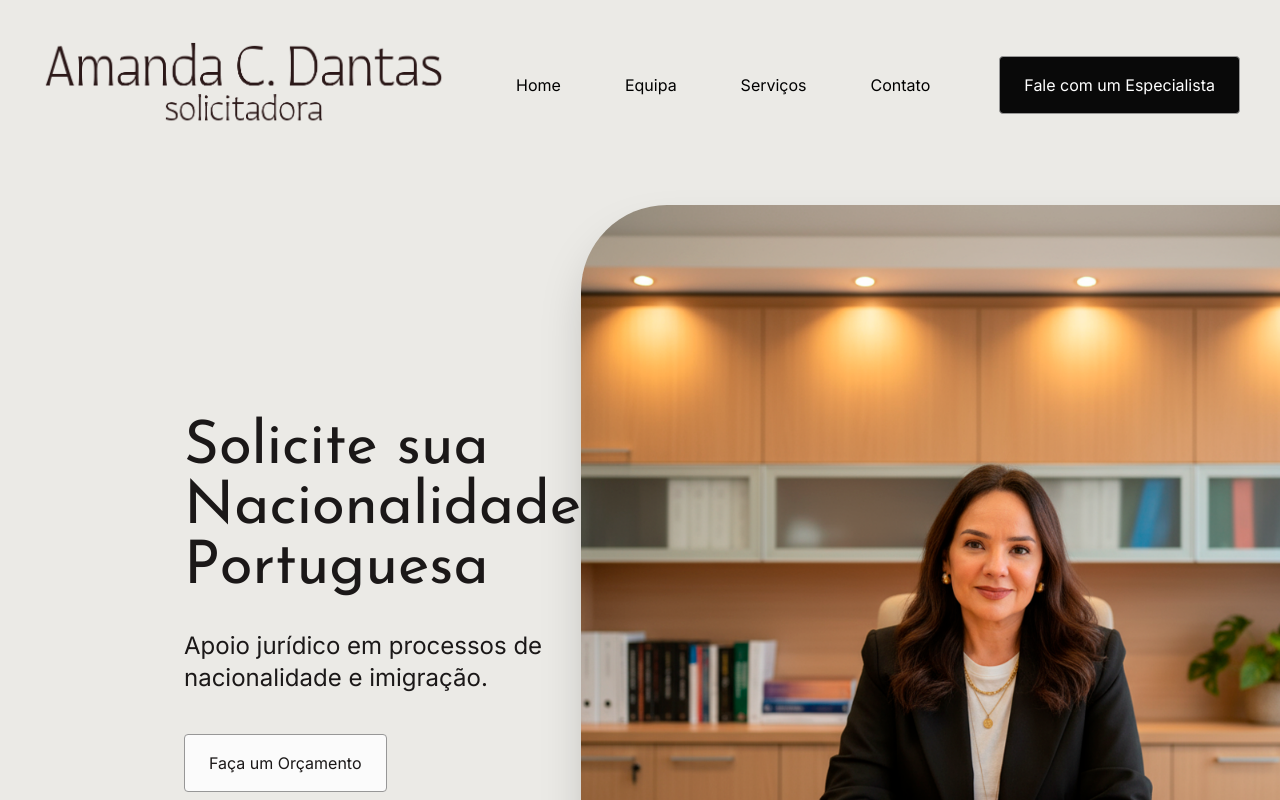
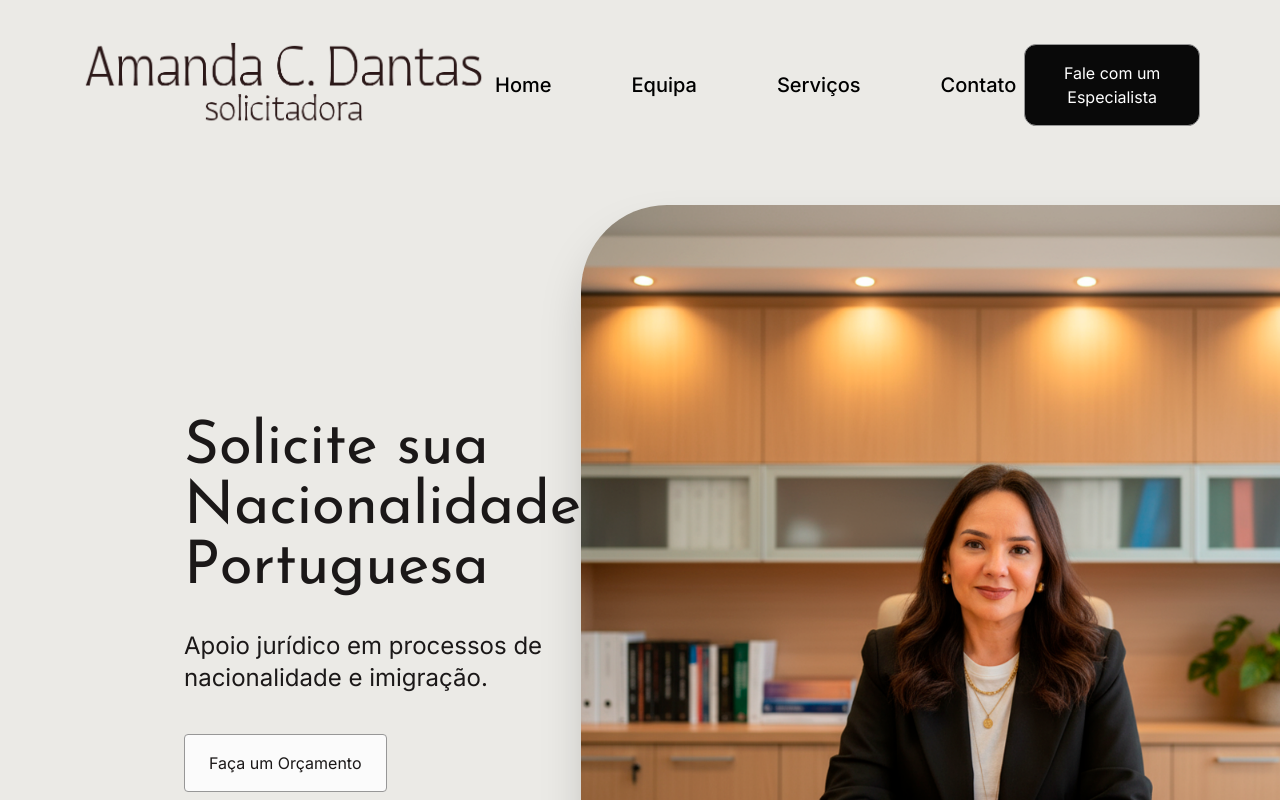
Before and after one commit to mateusabreucn/nacionalidade-portuguesa, a Next.js app: page / in a window 1280 px wide. Shown: the top 800 px of the page. Built offline with nearby package versions, Linux system fonts and the light colour scheme.

Commit message:
fix:: ajustando tamanhos, criação do componente de link e adição de animação nos links

```diff
--- a/app/Header.tsx
+++ b/app/Header.tsx
@@ -1,32 +1,25 @@
 import Image from "next/image";
+import CustomLink from "./components/CustomLink";
 
 export default function Header() {
   return (
-    <header className="w-full h-fit flex justify-between items-center">
+    <header className="h-fit flex justify-between items-center mx-10">
       <Image src="/logo.png" alt="Logo" width={407} height={90} />
 
-      <nav className="flex gap-16">
-        <a href="#" className="text-black">
-          Home
-        </a>
+      <nav className="flex gap-16 text-xl font-medium">
+        <CustomLink name="Home" href="home" />
 
-        <a href="#" className="text-black">
-          Equipa
-        </a>
+        <CustomLink name="Equipa" href="equipa" />
 
-        <a href="#" className="text-black">
-          Serviços
-        </a>
+        <CustomLink name="Serviços" href="servicos" />
 
-        <a href="#" className="text-black">
-          Contato
-        </a>
+        <CustomLink name="Contato" href="contato" />
       </nav>
 
       <div>
         <button
           className="
-            bg-button-dark text-white rounded px-6 py-4
+            bg-button-dark text-white rounded-xl px-6 py-4
             border border-border-button cursor-pointer
             hover:brightness-80 transition-all
           "
--- /dev/null
+++ b/app/components/CustomLink.tsx
@@ -0,0 +1,15 @@
+interface LinkProps {
+  name: string;
+  href: string;
+}
+
+export default function CustomLink({ name, href }: LinkProps) {
+  return (
+    <a
+      href={`#${href}`}
+      className="text-black hover:scale-125 hover:bg-icon-badge p-2 rounded-xl transition-transform duration-300"
+    >
+      {name}
+    </a>
+  );
+}
--- a/app/page.tsx
+++ b/app/page.tsx
@@ -8,10 +8,18 @@ export default function Home() {
   return (
     <div className="flex flex-col p-10 min-h-screen bg-background">
       <Header />
-      <Intro />
-      <Equipa />
-      <Servicos />
-      <Footer />
+      <section id="home">
+        <Intro />
+      </section>
+      <section id="equipa">
+        <Equipa />
+      </section>
+      <section id="servicos">
+        <Servicos />
+      </section>
+      <section id="contato">
+        <Footer />
+      </section>
     </div>
   );
 }
```
